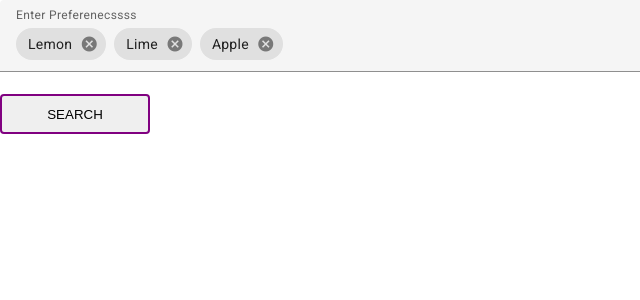
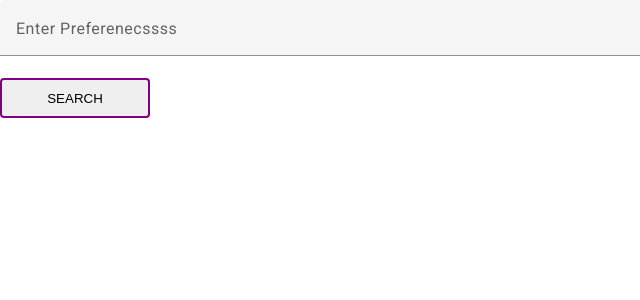
Before and after one commit to AwfulAlien/ShutterUp, an Angular app: page / in a window 1280 px wide. Shown: the top 300 px of the page, without its empty margins (0-640 px from the left). Built offline with nearby package versions, Linux system fonts and the light colour scheme.

Commit message:
removed default preferences

```diff
--- a/src/app/prefs/prefs.component.ts
+++ b/src/app/prefs/prefs.component.ts
@@ -21,7 +21,7 @@ export class PrefsComponent {
 
   addOnBlur = true;
   readonly separatorKeysCodes = [ENTER, COMMA] as const;
-  preferences: Preference[] = [{text: 'Lemon'}, {text: 'Lime'}, {text: 'Apple'}];
+  preferences: Preference[] = [];
 
   announcer = inject(LiveAnnouncer);
 
```
